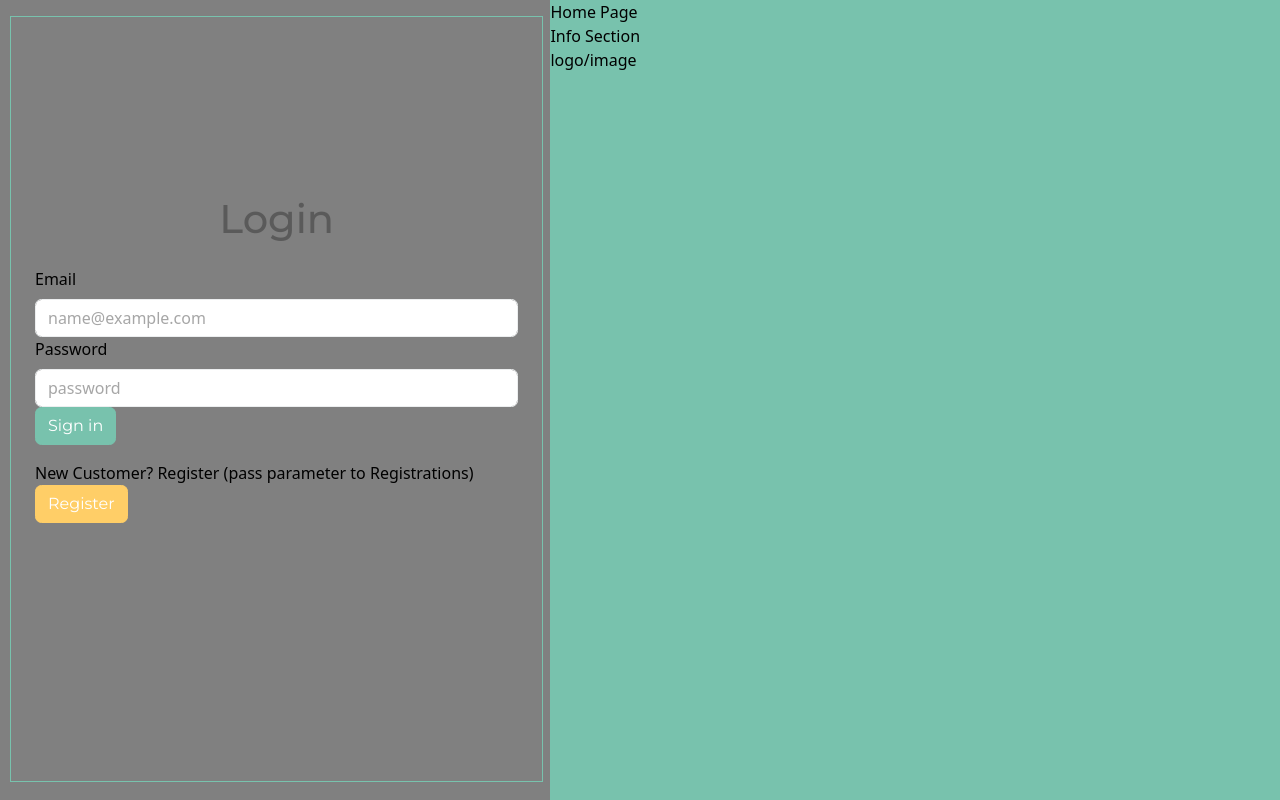
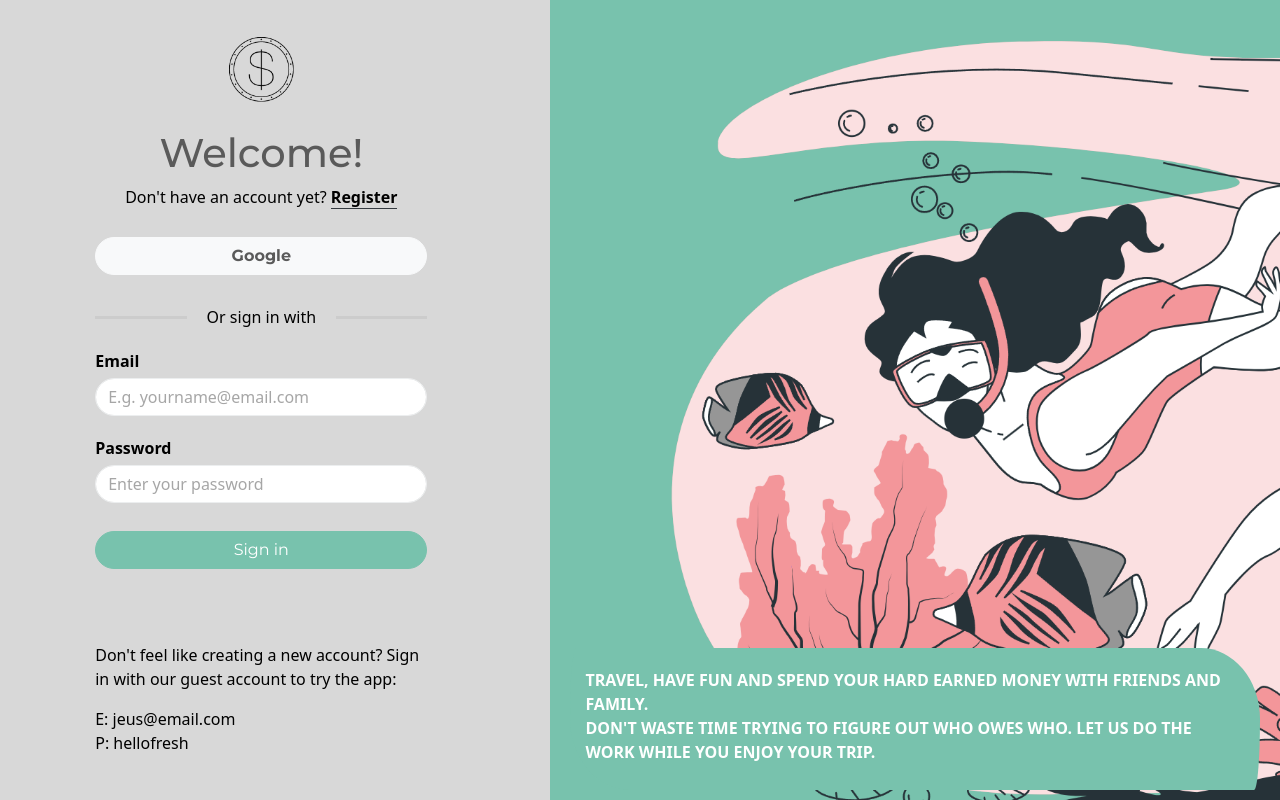
Before and after one commit to jeussantiago/CoinCompanions, a React (Create React App) app in the folder frontend/: page / in a window 1280 px wide. Built offline with nearby package versions, Linux system fonts and the light colour scheme.

Commit message:
finished up the UI for the login/registration forms. Finshed up other visuals Home page visuals. A button was added for google login and registration however this button does not work. It is a placeholder for when Google login and registration is implemented.

```diff
--- a/frontend/src/components/LoginForm.js
+++ b/frontend/src/components/LoginForm.js
@@ -5,7 +5,8 @@ import { useNavigate } from "react-router-dom";
 
 import { login } from "../actions/userActions";
 import Message from "../components/Message";
-import "../styles/components/LoginForm.css";
+import logo from "../images/small-logo.png";
+import "../styles/components/LoginRegistrationForm.css";
 
 function LoginForm({ toggleHomeComponentOnRight }) {
     const navigate = useNavigate();
@@ -29,53 +30,74 @@ function LoginForm({ toggleHomeComponentOnRight }) {
     };
 
     return (
-        <Container className="h-100 d-flex flex-column justify-content-center align-items-center ">
+        <Container className="d-flex flex-column justify-content-center align-items-center">
             <div>
-                <h1>Login</h1>
+                <img src={logo} alt="Logo" className="home-screen-logo-image" />
             </div>
-            <div className="login-form">
+            <div className="login-registration-header">
+                <h1>Welcome!</h1>
+                Don't have an account yet?{" "}
+                <span
+                    onClick={toggleHomeComponentOnRight}
+                    className="move-home-box-link fw-bolder border-bottom border-dark"
+                >
+                    Register
+                </span>
+            </div>
+            <div className="other-sign-in-options-container">
+                <Button
+                    type="submit"
+                    variant="light"
+                    className="w-100 rounded-pill mt-2 fw-bold"
+                >
+                    Google
+                </Button>
+            </div>
+            <div className="separator-container">
+                <div className="line left-line"></div>
+                <div className="text">Or sign in with</div>
+                <div className="line right-line"></div>
+            </div>
+            <div className="login-registration-form">
                 <Form onSubmit={submitHandler} id="login-form">
-                    <Form.Group controlId="email">
-                        <Form.Label>Email</Form.Label>
+                    <Form.Group controlId="email" class="form-group-c">
+                        <Form.Label class="form-group-label">Email</Form.Label>
                         <Form.Control
                             type="email"
-                            placeholder="name@example.com"
+                            placeholder="E.g. yourname@email.com"
                             value={email}
                             onChange={(e) => setEmail(e.target.value)}
                             autoComplete="off"
+                            className="rounded-pill"
                         ></Form.Control>
                     </Form.Group>
 
-                    <Form.Group controlId="password">
-                        <Form.Label>Password</Form.Label>
+                    <Form.Group controlId="password" class="form-group-c">
+                        <Form.Label class="form-group-label">
+                            Password
+                        </Form.Label>
                         <Form.Control
                             type="password"
-                            placeholder="password"
+                            placeholder="Enter your password"
                             value={password}
                             onChange={(e) => setPassword(e.target.value)}
+                            className="rounded-pill"
                         ></Form.Control>
                     </Form.Group>
 
-                    <Button type="submit" variant="primary">
+                    <Button
+                        type="submit"
+                        variant="primary"
+                        className="w-100 rounded-pill mt-2"
+                    >
                         Sign in
                     </Button>
                 </Form>
 
                 <Row className="py-3">
                     <Col>
-                        New Customer? Register (pass parameter to Registrations)
-                        <Button
-                            variant="warning"
-                            onClick={toggleHomeComponentOnRight}
-                        >
-                            Register
-                        </Button>
-                    </Col>
-                </Row>
-                <Row className="py-3">
-                    <Col>
                         {error && (
-                            <div className="w-50 d-flex flex-row">
+                            <div className="d-flex flex-row">
                                 <Message variant="danger">
                                     {"User not found"}
                                 </Message>
@@ -87,8 +109,17 @@ function LoginForm({ toggleHomeComponentOnRight }) {
                     <Col>{loading && <h3>Loading ...</h3>}</Col>
                 </Row>
             </div>
+
+            <div className="guest-account-conntainer">
+                <p>
+                    Don't feel like creating a new account? Sign in with our
+                    guest account to try the app:
+                </p>
+                <p>
+                    E: jeus@email.com <br /> P: hellofresh
+                </p>
+            </div>
         </Container>
-        // </div>
     );
 }
 
--- a/frontend/src/components/RegistrationForm.js
+++ b/frontend/src/components/RegistrationForm.js
@@ -5,6 +5,7 @@ import { useNavigate } from "react-router-dom";
 
 import { register } from "../actions/userActions";
 import Message from "../components/Message";
+import "../styles/components/LoginRegistrationForm.css";
 
 function RegistrationForm({ toggleHomeComponentOnRight }) {
     const navigate = useNavigate();
@@ -36,78 +37,100 @@ function RegistrationForm({ toggleHomeComponentOnRight }) {
     };
 
     return (
-        <Container className="h-100 d-flex flex-column justify-content-center align-items-center">
-            <div>
-                <h1>Register</h1>
+        <Container className="d-flex flex-column justify-content-center align-items-center ">
+            <div className="login-registration-header">
+                <h1>Join Us!</h1>
+                Already have an account?{" "}
+                <span
+                    onClick={toggleHomeComponentOnRight}
+                    className="move-home-box-link fw-bolder border-bottom border-dark"
+                >
+                    Sign In
+                </span>
             </div>
-            <div className="login-register-form">
+            <div className="other-sign-in-options-container">
+                <Button
+                    type="submit"
+                    variant="light"
+                    className="w-100 rounded-pill mt-2 fw-bold"
+                >
+                    Google
+                </Button>
+            </div>
+            <div className="separator-container">
+                <div className="line left-line"></div>
+                <div className="text">Or sign up with</div>
+                <div className="line right-line"></div>
+            </div>
+            <div className="login-registration-form">
                 <Form onSubmit={submitHandler} id="login-form">
-                    <Form.Group controlId="name">
-                        <Form.Label>Name</Form.Label>
+                    <Form.Group controlId="name" class="form-group-c">
+                        <Form.Label class="form-group-label">Name</Form.Label>
                         <Form.Control
                             required
                             type="name"
-                            placeholder="name"
+                            placeholder="John Smith"
                             value={name}
                             onChange={(e) => setName(e.target.value)}
                             autoComplete="off"
+                            className="rounded-pill"
                         ></Form.Control>
                     </Form.Group>
 
-                    <Form.Group controlId="email">
-                        <Form.Label>Email</Form.Label>
+                    <Form.Group controlId="email" class="form-group-c">
+                        <Form.Label class="form-group-label">Email</Form.Label>
                         <Form.Control
                             type="email"
-                            placeholder="name@example.com"
+                            placeholder="E.g. yourname@email.com"
                             value={email}
                             onChange={(e) => setEmail(e.target.value)}
                             autoComplete="off"
+                            className="rounded-pill"
                         ></Form.Control>
                     </Form.Group>
 
-                    <Form.Group controlId="password">
-                        <Form.Label>Password</Form.Label>
+                    <Form.Group controlId="password" class="form-group-c">
+                        <Form.Label class="form-group-label">
+                            Password
+                        </Form.Label>
                         <Form.Control
                             type="password"
-                            placeholder="password"
+                            placeholder="Enter your password"
                             value={password}
                             onChange={(e) => setPassword(e.target.value)}
+                            className="rounded-pill"
                         ></Form.Control>
                     </Form.Group>
 
-                    <Form.Group controlId="passwordConfirm">
-                        <Form.Label>Confirm Password</Form.Label>
+                    <Form.Group
+                        controlId="passwordConfirm"
+                        class="form-group-c"
+                    >
+                        <Form.Label class="form-group-label">
+                            Confirm Password
+                        </Form.Label>
                         <Form.Control
                             required
                             type="password"
-                            placeholder="confirm password"
+                            placeholder="Confirm password"
                             value={confirmPassword}
                             onChange={(e) => setConfirmPassword(e.target.value)}
+                            className="rounded-pill"
                         ></Form.Control>
                     </Form.Group>
-
-                    <Button type="submit" variant="primary">
+                    <Button
+                        type="submit"
+                        variant="primary"
+                        className="w-100 rounded-pill mt-2"
+                    >
                         Register
                     </Button>
                 </Form>
 
                 <Row className="py-3">
                     <Col>
-                        Existing Customer? Sign In (pass parameter to
-                        Registrations)
-                        <Button
-                            variant="warning"
-                            onClick={toggleHomeComponentOnRight}
-                        >
-                            Sign in
-                        </Button>
-                    </Col>
-                </Row>
-
-                <Row className="py-3">
-                    <Col>
                         {error && (
-                            <div className="w-50 d-flex flex-row">
+                            <div className="d-flex flex-row">
                                 <Message variant="danger">{error}</Message>
                             </div>
                         )}
--- a/frontend/src/screens/HomeScreen.js
+++ b/frontend/src/screens/HomeScreen.js
@@ -3,73 +3,77 @@ import { Col, Row } from "react-bootstrap";
 
 import LoginForm from "../components/LoginForm";
 import RegistrationForm from "../components/RegistrationForm";
+import divingImage from "../images/friends-diving.png";
 import "../styles/screens/HomeScreen.css";
 
 function HomeScreen() {
-    const [homeComponentOnRight, setHomeComponentOnRight] = useState(true);
-    const [homeComponentClass, setHomeComponentClass] = useState(
-        "home position-absolute top-0 end-0 bg-primary"
-    );
+    const [isHomeBoxOnRight, setIsHomeBoxOnRight] = useState(true);
 
-    const toggleHomeComponentOnRight = () => {
-        if (homeComponentOnRight) {
-            setHomeComponentClass(
-                "home position-absolute top-0 start-0 bg-primary"
-            );
-        } else {
-            setHomeComponentClass(
-                "home position-absolute top-0 end-0 bg-primary"
-            );
-        }
-
-        setHomeComponentOnRight(!homeComponentOnRight);
+    const toggleHomeBoxPosition = () => {
+        setIsHomeBoxOnRight(!isHomeBoxOnRight);
     };
 
-    // const [homeComponentClass, setHomeComponentClass] = useState(
-    //     "home unclicked bg-primary"
-    // );
-
-    // const toggleHomeComponentOnRight = () => {
-    //     if (homeComponentOnRight) {
-    //         setHomeComponentClass("home clicked bg-primary");
-    //     } else {
-    //         setHomeComponentClass("home unclicked bg-primary");
-    //     }
-
-    //     setHomeComponentOnRight(!homeComponentOnRight);
-    // };
-
     return (
-        <div>
-            <div className="d-none d-md-inline">
-                <div className={homeComponentClass}>
+        <div className="view-container">
+            <div
+                className={`home-box ${
+                    isHomeBoxOnRight ? "home-box-right" : "home-box-left"
+                } bg-primary`}
+            >
+                <div className="home-box-container">
+                    <div className="home-box-text-container">
                         <p>
-                        Home Page <br />
-                        Info Section <br />
-                        logo/image
+                            Travel, have fun and spend your hard earned money
+                            with friends and family.
+                            <br />
+                            Don't waste time trying to figure out who owes who.
+                            Let us do the work while you enjoy your trip.
                         </p>
                     </div>
+                    <div className="home-box-image-container">
+                        <img
+                            src={divingImage}
+                            alt="friends diving"
+                            style={{
+                                transform: isHomeBoxOnRight
+                                    ? "scale(0.7, 0.7) translate(-15%, -40%)"
+                                    : "scale(-0.7, 0.7) translate(-17%, -40%)",
+                                position: "absolute",
+                                top: 0,
+                                [isHomeBoxOnRight ? "left" : "right"]: 0,
+                            }}
+                            className="home-box-image"
+                        />
                     </div>
-            <Row className="justify-content-between min-vw-100 min-vh-100">
-                <Col
-                    xs={12}
-                    md={5}
-                    className="home-form mt-3 border border-primary"
+                </div>
+            </div>
+            <div className="view-content">
+                <Row
+                    className={`forms-container d-flex ${
+                        isHomeBoxOnRight
+                            ? "justify-content-start"
+                            : "justify-content-end"
+                    } align-items-center`}
                 >
+                    {isHomeBoxOnRight ? (
+                        <Col xs={12} md={5}>
                             <LoginForm
-                        toggleHomeComponentOnRight={toggleHomeComponentOnRight}
+                                toggleHomeComponentOnRight={
+                                    toggleHomeBoxPosition
+                                }
                             />
                         </Col>
-                <Col
-                    xs={12}
-                    md={5}
-                    className="home-form mt-3 border border-primary"
-                >
+                    ) : (
+                        <Col xs={12} md={5}>
                             <RegistrationForm
-                        toggleHomeComponentOnRight={toggleHomeComponentOnRight}
+                                toggleHomeComponentOnRight={
+                                    toggleHomeBoxPosition
+                                }
                             />
                         </Col>
+                    )}
                 </Row>
+            </div>
         </div>
     );
 }
--- a/frontend/src/styles/components/LoginForm.css
+++ /dev/null
@@ -1,3 +0,0 @@
-.login-form {
-    margin-top: 16px;
-}
--- /dev/null
+++ b/frontend/src/styles/components/LoginRegistrationForm.css
@@ -0,0 +1,103 @@
+/* brand logo*/
+.home-screen-logo-image {
+    width: 5em;
+    margin-bottom: 20px;
+}
+
+/* Welcome information */
+.login-registration-header {
+    /* margin-bottom: 50px; */
+    text-align: center;
+}
+
+/* Other Sign in options */
+.other-sign-in-options-container {
+    width: 70%;
+    max-width: 400px;
+    margin: 20px 0;
+}
+
+/* Line seperator */
+.separator-container {
+    display: flex;
+    align-items: center;
+    margin: 10px 0;
+    width: 70%;
+    max-width: 400px;
+}
+
+.line {
+    flex: 1;
+    height: 3px;
+    background-color: #ccc;
+}
+
+.left-line {
+    margin-right: 10px; /* Space between line and text */
+}
+
+.right-line {
+    margin-left: 10px; /* Space between line and text */
+}
+
+.text {
+    padding: 0 10px; /* Space between text and lines */
+}
+
+/* Form*/
+
+.login-registration-form {
+    margin: 10px 0;
+    width: 70%;
+    max-width: 400px;
+    /* border: 3px solid red; */
+}
+
+.move-home-box-link {
+    cursor: pointer;
+}
+
+.form-group-c {
+    margin-bottom: 20px;
+}
+
+.form-group-label {
+    font-weight: 700;
+    margin-bottom: 5px;
+}
+
+/* Error */
+
+.login-registration-form .message {
+    /* padding-bottom: 50px; */
+    width: 100%;
+    border-radius: 21px;
+    padding: 8px 0;
+    text-align: center;
+}
+
+.guest-account-conntainer {
+    width: 70%;
+    max-width: 400px;
+}
+.guest-account-conntainer {
+    margin-top: 0;
+}
+
+@media (max-width: 1200px) {
+    .other-sign-in-options-container {
+        width: 100%;
+    }
+
+    .separator-container {
+        width: 100%;
+    }
+
+    .login-registration-form {
+        width: 100%;
+    }
+
+    .guest-account-conntainer {
+        width: 100%;
+    }
+}
--- a/frontend/src/styles/index.css
+++ b/frontend/src/styles/index.css
@@ -5,7 +5,7 @@ body {
         "Helvetica Neue", sans-serif;
     -webkit-font-smoothing: antialiased;
     -moz-osx-font-smoothing: grayscale; */
-    background-color: grey;
+    background-color: #d8d8d8;
     color: black;
 }
 
--- a/frontend/src/styles/screens/HomeScreen.css
+++ b/frontend/src/styles/screens/HomeScreen.css
@@ -15,10 +15,103 @@
     top: 0;
     left: 0;
 } */
-
+/*
 .home-form {
     margin-top: 18px;
     margin-bottom: 18px;
     margin-right: 10px;
     margin-left: 10px;
+} */
+
+.view-container {
+    position: relative;
+    display: flex;
+    height: 100vh;
+    width: 98vw; /* Use full viewport width */
+    overflow: hidden;
+    /* border: 3px solid blue; */
 }
+
+.view-content {
+    flex: 1;
+    /* padding: 20px; */
+    overflow: auto;
+    /* border: 3px solid red; */
+}
+
+.forms-container {
+    display: flex;
+    flex-direction: row; /* Side by side */
+    align-items: center;
+    justify-content: space-between;
+    width: 100%;
+    height: 100%;
+    overflow: hidden;
+    /* border: 3px solid red; */
+}
+
+.home-box {
+    position: fixed;
+    top: 0;
+    width: 57%;
+    height: 100%;
+    /* border: 3px solid blue; */
+    display: flex;
+    justify-content: center;
+    align-items: center;
+    z-index: 1;
+}
+
+.home-box-right {
+    right: 0;
+}
+
+.home-box-left {
+    left: 0;
+}
+
+.home-box-container {
+    position: relative;
+    height: 100%;
+    width: 100%;
+    /* border: 3px solid red; */
+}
+
+.home-box-text-container {
+    z-index: 1;
+    position: absolute;
+    bottom: 0;
+    left: 0;
+    margin-left: 20px;
+    margin-right: 20px;
+    margin-bottom: 10px;
+    padding-top: 20px;
+    padding-bottom: 10px;
+    padding-right: 15px;
+    padding-left: 15px;
+    border-radius: 10px 100px / 120px;
+    background-color: #78c2ad;
+}
+
+.home-box-text-container p {
+    color: white;
+    font-weight: 600;
+    text-transform: uppercase;
+}
+
+/* content inside box */
+.home-box-image-container {
+    width: 100%;
+}
+
+/* .home-box-image {
+    position: absolute;
+    top: 0;
+    right: 0;
+} */
+
+@media (max-width: 768px) {
+    .home-box {
+        display: none;
+    }
+}
```
Also changed, not shown: frontend/src/images/friends-diving.png (added), 1 other file (tests, documents, lock files or other folders). Lines whose indentation alone changed are shown as unchanged.
